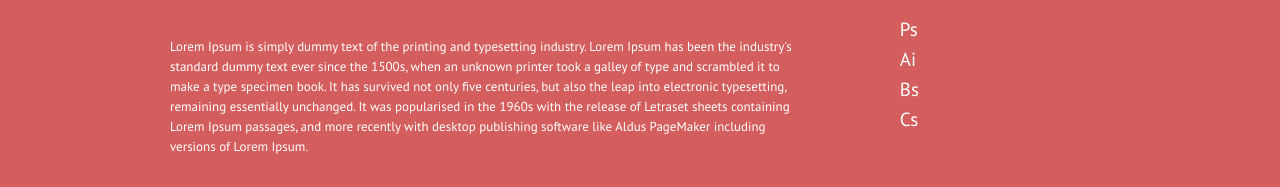
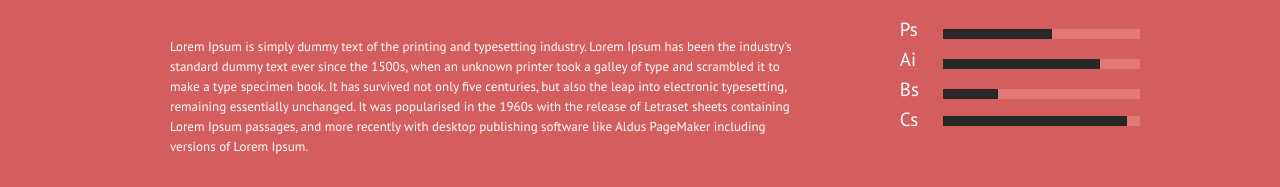
Before and after one commit to DuremarDuremar/qq1, a plain HTML site: page index.html in a window 1280 px wide. Shown: the part 1405-1592 px from the top of the page. Drawn offline with Linux system fonts and the light colour scheme.

Commit message:
29.04.20(finish)

```diff
--- a/scss/_footer.scss
+++ b/scss/_footer.scss
@@ -61,8 +61,71 @@ footer {
   & ul li {
     font-family: "PT Sans";
     font-size: 19px;
+    position: relative;
     &:not(:last-child) {
       padding-bottom: 11px;
+    }
+    &::after {
+      content: "";
+      width: 197px;
+      height: 10px;
+      background-color: #e27878;
+      display: block;
+      position: absolute;
+      top: 30%;
+      left: 40%;
+    }
+    &:nth-child(1) {
+      &::before {
+        content: "";
+        width: 109px;
+        height: 10px;
+        background-color: #282828;
+        display: block;
+        position: absolute;
+        top: 30%;
+        left: 40%;
+        z-index: 1;
+      }
+    }
+    &:nth-child(2) {
+      &::before {
+        content: "";
+        width: 157px;
+        height: 10px;
+        background-color: #282828;
+        display: block;
+        position: absolute;
+        top: 30%;
+        left: 40%;
+        z-index: 1;
+      }
+    }
+    &:nth-child(3) {
+      &::before {
+        content: "";
+        width: 55px;
+        height: 10px;
+        background-color: #282828;
+        display: block;
+        position: absolute;
+        top: 30%;
+        left: 40%;
+        z-index: 1;
+      }
+    }
+    &:nth-child(4) {
+      &::before {
+        content: "";
+        width: 184px;
+        height: 10px;
+        background-color: #282828;
+        display: block;
+        position: absolute;
+        top: 30%;
+        left: 40%;
+        z-index: 1;
+      }
     }
   }
 }
```
Also changed, not shown: css/style.css.
